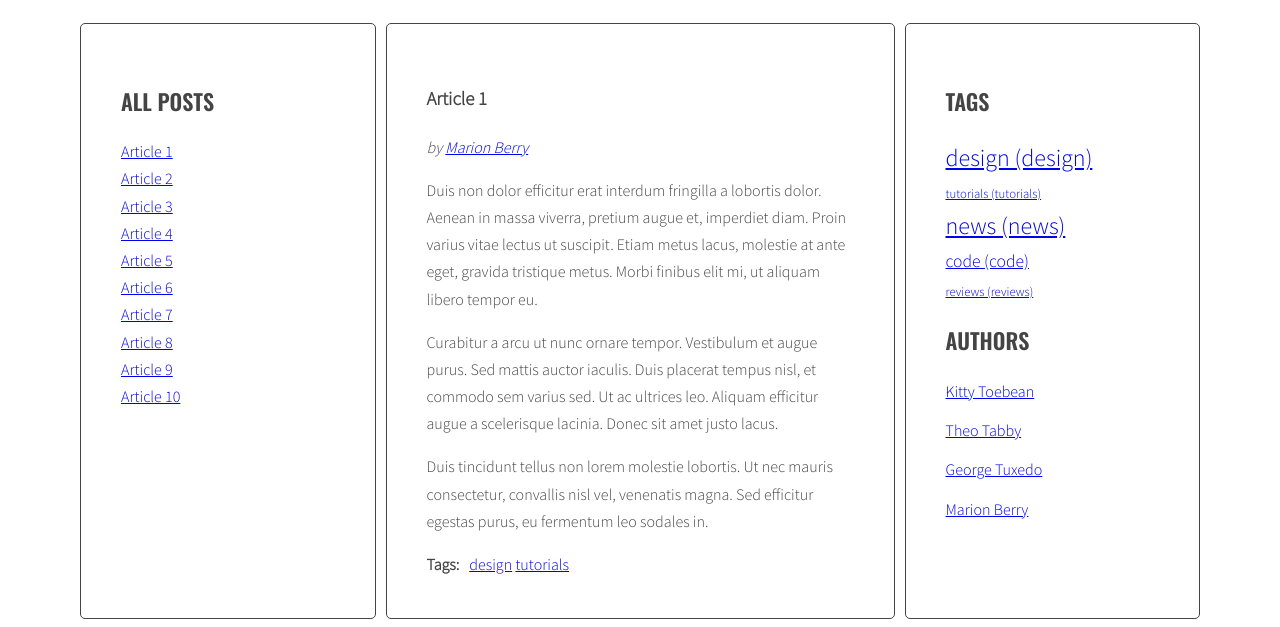
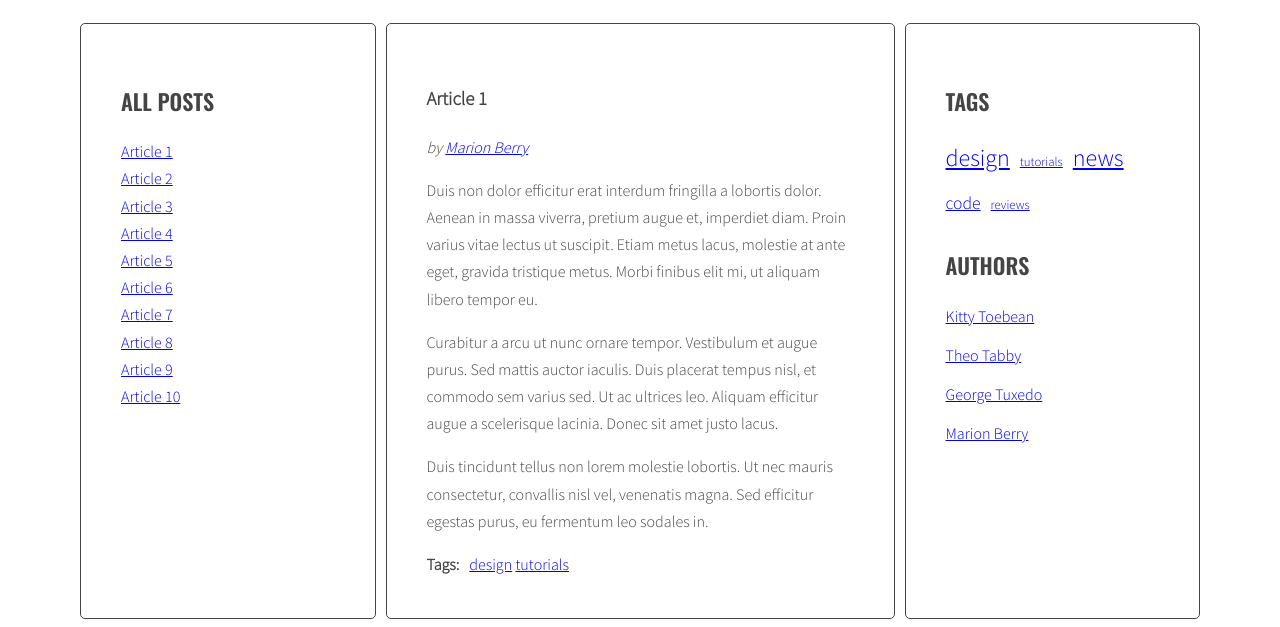
Before and after one commit to gabarela/javascript-blog, a website: page index.html in a window 1280 px wide. Shown: the part 220-847 px from the top of the page. Drawn offline with nearby package versions, Linux system fonts and the light colour scheme.

Commit message:
tag cloud not perfect

```diff
--- a/js/script.js
+++ b/js/script.js
@@ -1,5 +1,15 @@
 'use strict';
 
+const optArticleSelector = '.post',
+  optTitleSelector = '.post-title',
+  optTitleListSelector = '.titles',
+  optArticleTagsSelector = '.post-tags .list',
+  optArticleAuthorSelector = '.post-author',
+  optTagsListSelector = '.tags.list',
+  optCloudClassCount = '5',
+  optCloudClassPrefix = 'tag-size-';
+
+// WYŚWIETLANIE KLIKNIĘTEGO ARTYKUŁU - DZIAŁA
 function titleClickHandler(event) {
 
   event.preventDefault();
@@ -39,15 +49,7 @@ function titleClickHandler(event) {
 
 }
 
-
-const optArticleSelector = '.post',
-  optTitleSelector = '.post-title',
-  optTitleListSelector = '.titles',
-  optArticleTagsSelector = '.post-tags .list',
-  optArticleAuthorSelector = '.post-author',
-  optTagsListSelector = '.tags.list',
-  optCloudClassCount = '5',
-  optCloudClassPrefix = 'tag-size-';
+// WYŚWIETLANIE LISTY ARTYKUŁÓW  - DZIAŁA
 
 function generateTitleLinks(customSelector = '') {
 
@@ -61,7 +63,6 @@ function generateTitleLinks(customSelector = '') {
   let html = '';
 
   for (let article of articles) {
-
 
     /* get the article id */
     const articleId = article.getAttribute('id');
@@ -94,7 +95,7 @@ function generateTitleLinks(customSelector = '') {
 
 generateTitleLinks();
 
-
+// WYŚWIETLANIE TAGÓW POD ARTYKUŁEM - DZIAŁA ALE NIE FILTRUJE LISTY ARTYKUŁÓW
 
 function generateTags() {
 
@@ -191,7 +192,7 @@ function addClickListenersToTags() {
 
 addClickListenersToTags();
 
-/* funkcja generateAuthors na podstawie generateTags */
+// WYSWIETLANIE AUTORÓW ARTYKUŁÓW - DZIAŁA I FILTRUJE LISTE ARTYKUŁÓW
 
 function generateAuthors() {
 
@@ -279,6 +280,7 @@ function addClickListenersToAuthors() {
 
 addClickListenersToAuthors();
 
+// NADANIE TAGOWI W PRAWYM SIDEBARZE PARAMETRU NA PODSTAWIE LICZBY WYSTĄPIEŃ
 
 function calculateTagsParams(tags) {
   const params = {
@@ -299,14 +301,18 @@ function calculateTagsParams(tags) {
   return params;
 }
 
+// WYKORZYSTANIE PARAMETRU D NADANIA TAGOWI KLASY ODPOWIADAJĄCEJ ZA ROZMIAR
+
 function calculateTagClass(count, params) {
   const normalizedCount = count - params.min;
   const normalizedMax = params.max - params.min;
   const precentage = normalizedCount / normalizedMax;
-  const classNumber = Math.floor( precentage * (optCloudClassCount - 1) + 1);
+  const classNumber = Math.floor(precentage * (optCloudClassCount - 1) + 1);
   const classValue = optCloudClassPrefix + classNumber;
   return classValue;
 }
+
+// WYGENEROWNIE TAGÓW W PRAWYM SIDEBARZE Z WYKORZYSTANIEM ODPOWIEDNIEGO PARAMETRU & KLASY
 
 function generateTags() {
   /* [NEW] create a new variable allTags with an empty object */
@@ -368,7 +374,7 @@ function generateTags() {
   for (let tag in allTags) {
 
     /* [NEW] generate code of a link and add it to allTagsHTML */
-    const tagLinkHTML = '<li><a href="#tag-' + tag + '" class="' + calculateTagClass(allTags[tag], tagsParams) + '">' + tag + ' (' + tag + ')</a></li>';
+    const tagLinkHTML = '<li><a href="#tag-' + tag + '" class="' + calculateTagClass(allTags[tag], tagsParams) + '">' + tag + '</a></li>';
     console.log('tagLinkHTML:', tagLinkHTML);
 
     allTagsHTML += tagLinkHTML;
--- a/sass/style.scss
+++ b/sass/style.scss
@@ -121,9 +121,9 @@ body {
 
 /* Tags */
 
-.list.tags ul {
+.list.tags li {
   display: inline-block;
-  // padding: 0 20px 20px 0;
+  padding: 0 10px 10px 0;
 }
 
 .tag-size-1 {
```
Also changed, not shown: css/style.css, 1 other file.
